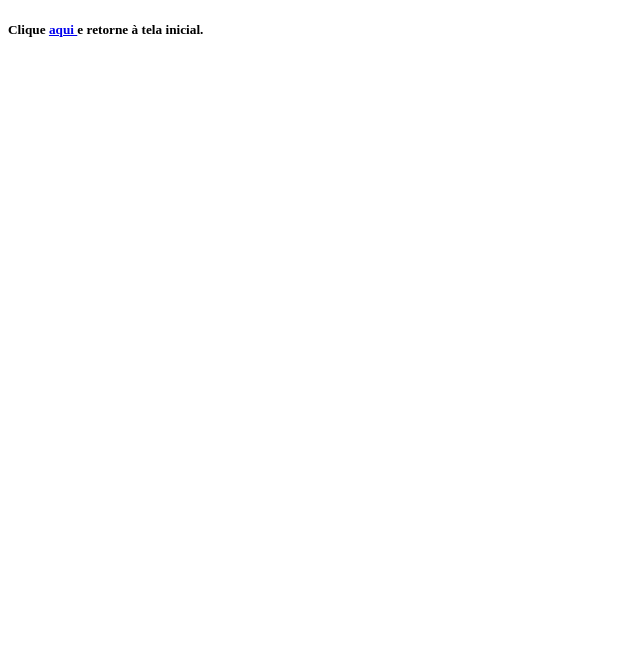
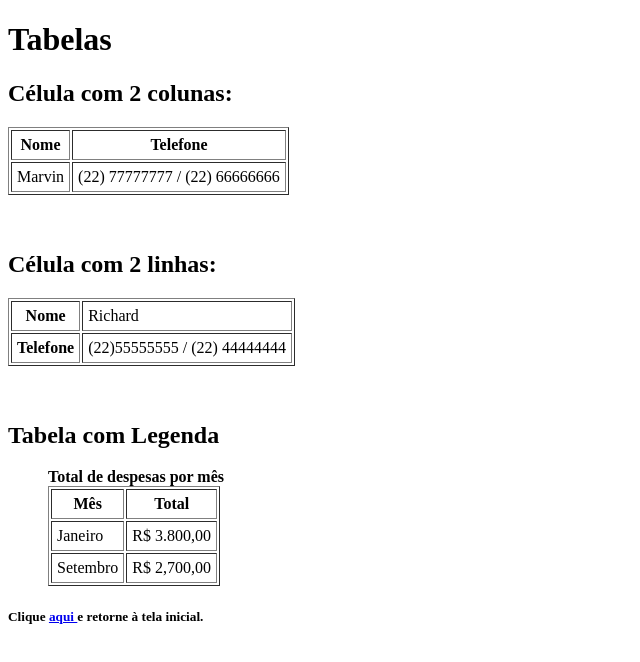
Before and after one commit to marvinnramos/Exec_Prog_Web.io, a plain HTML site: page Capitulo1/exercicios/ex1.html in a window 1280 px wide. Shown: the whole page, without its empty margins (0-640 px from the left). Drawn offline with Linux system fonts and the light colour scheme.

Commit message:
Update ex1.html

```diff
--- a/Capitulo1/exercicios/ex1.html
+++ b/Capitulo1/exercicios/ex1.html
@@ -7,6 +7,54 @@
     <title>Exercício 1</title>
 </head>
 <body>
+    <h1>Tabelas</h1>
+
+    <h2>Célula com 2 colunas:</h2>
+    <table border="1" cellpadding="5">
+        <tr>
+            <th>Nome</th>
+            <th>Telefone</th>
+        </tr>
+        <tr>
+            <td>Marvin</td>
+            <td>(22) 77777777 / (22) 66666666</td>
+        </tr>
+    </table>
+
+    <br><br>
+
+    <h2>Célula com 2 linhas:</h2>
+    <table border="1" cellpadding="5">
+        <tr>
+            <th>Nome</th>
+            <td>Richard</td>
+        </tr>
+        <tr>
+            <th>Telefone</th>
+            <td>(22)55555555 / (22) 44444444</td>
+        </tr>
+    </table>
+
+    <br><br>
+
+    <h2>Tabela com Legenda</h2>
+    <figure>
+        <figcaption><strong>Total de despesas por mês</strong></figcaption>
+        <table border="1" cellpadding="5">
+            <tr>
+                <th>Mês</th>
+                <th>Total</th>
+            </tr>
+            <tr>
+                <td>Janeiro</td>
+                <td>R$ 3.800,00</td>
+            </tr>
+            <tr>
+                <td>Setembro</td>
+                <td>R$ 2,700,00</td>
+            </tr>
+        </table>
+    </figure>
     <h5>
         Clique <a href="/Exec_Prog_Web.io/index.html"> aqui </a>e retorne à tela inicial.
     </h5>
```
